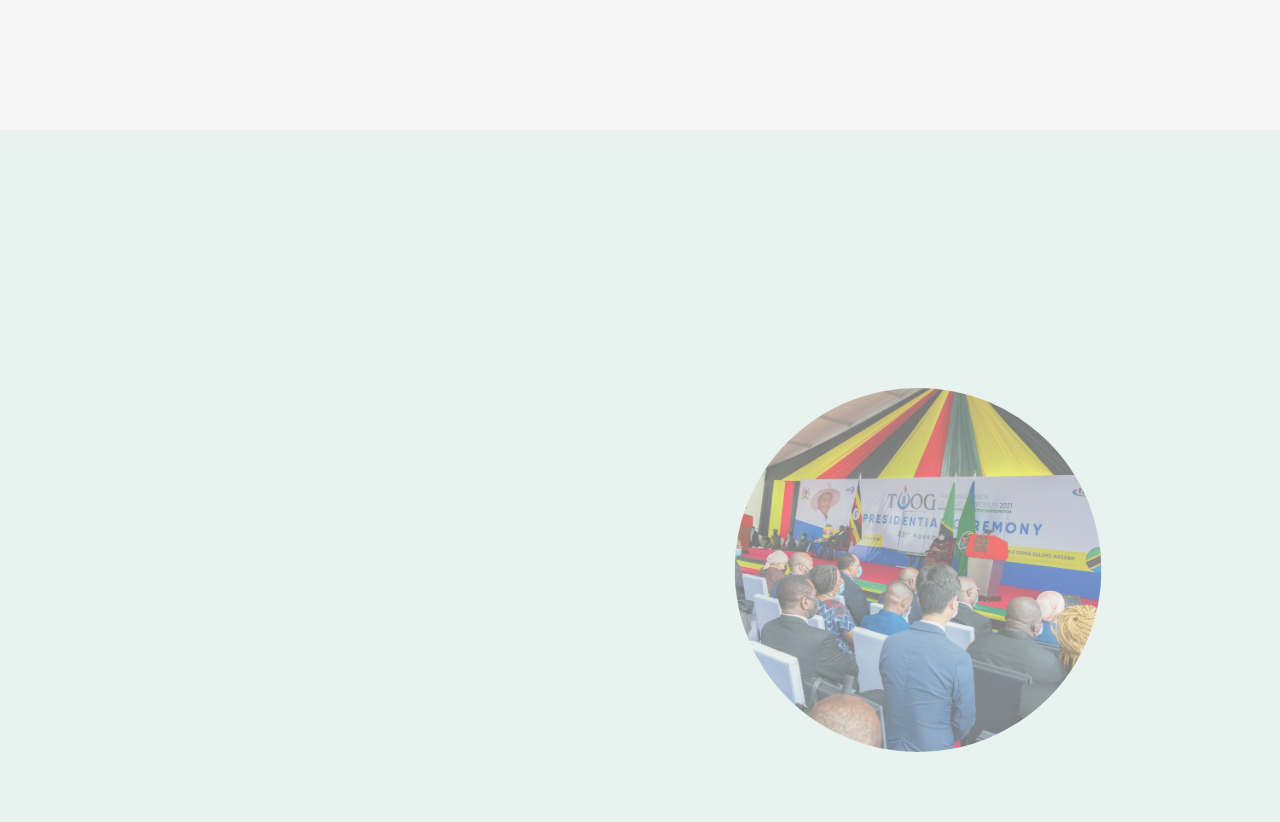
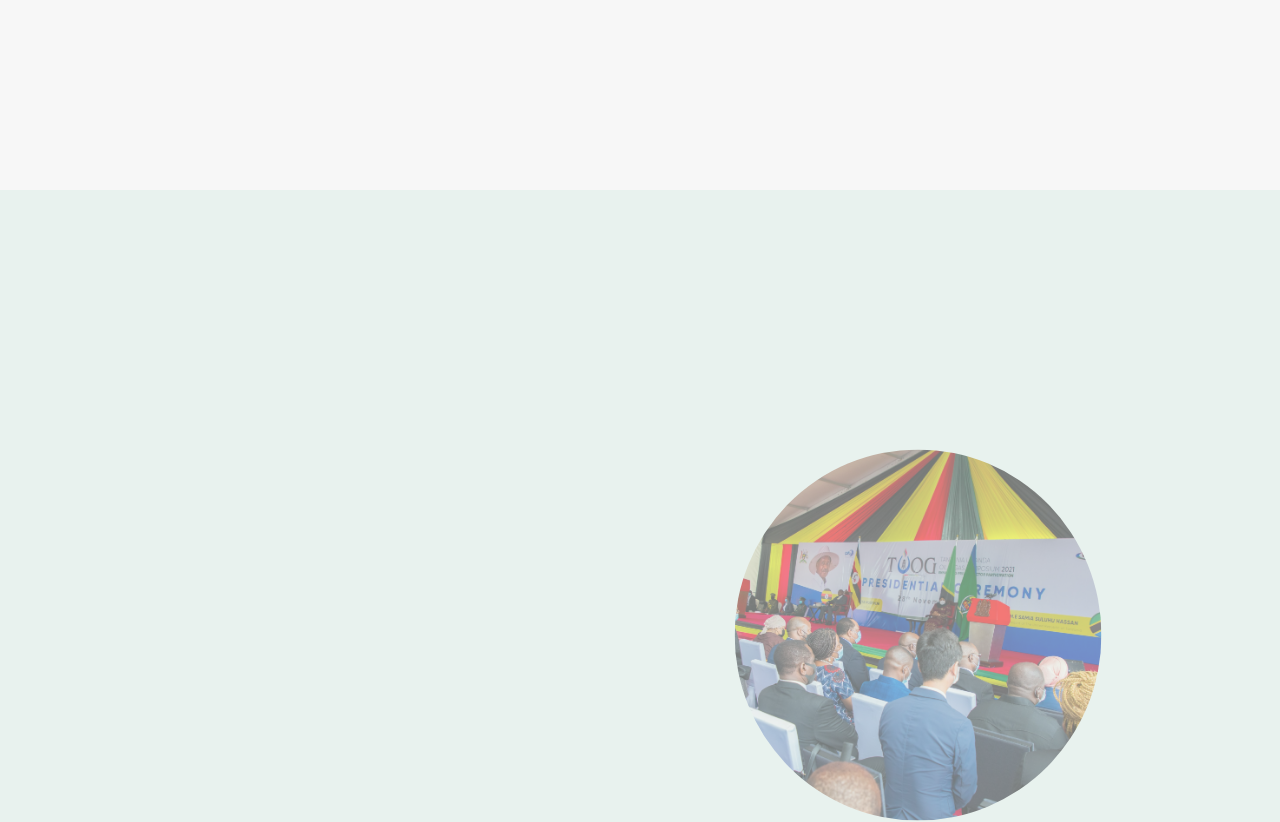
Before and after one commit to Condicode/tpsf, a Next.js app: page / in a window 1280 px wide. Shown: the part 1780-2602 px from the top of the page. Built offline with nearby package versions, Linux system fonts and the light colour scheme.

Commit message:
min-height changes

```diff
--- a/components/homepage/AboutHome.module.css
+++ b/components/homepage/AboutHome.module.css
@@ -4,8 +4,14 @@
     justify-content: center;
     width: 100%;
     height: 100vh;
+    min-height: 830px;
     margin-bottom: 100px;
 
+}
+@media screen and (max-width: 880px) {
+    .AboutHome {
+        min-height: 0;
+    }
 }
 @media screen and (max-width: 768px) {
     .AboutHome {
--- a/components/homepage/EventsHome.module.css
+++ b/components/homepage/EventsHome.module.css
@@ -2,12 +2,19 @@
     position: relative;
     display: flex;
     justify-content: center;
+    align-items: center;
     width: 100%;
-    height: fit-content;
+    height: 100vh;
+    min-height: 830px;
     margin-bottom: 100px;
     background-color: #e8f2ee;
 }
-@media screen and (max-width: 420px) {
+@media screen and (max-width: 880px) {
+    .EventsHome {
+        min-height: 0;
+    }
+}
+@media screen and (max-width: 768px) {
     .EventsHome {
         height: fit-content;
     }
@@ -24,7 +31,7 @@
     align-items: center;
     height: 100%;
     width: 100%;
-    padding: 200px;
+    padding: 100px 200px;
     gap: 30px;
     max-width: 1880px;
 }
@@ -216,25 +223,30 @@
 .EventsHome__Image {
     position: relative;
     width: 100%;
-    height: 65vh;
-    max-height: 650px;
+    height: 100%;
 }
 @media screen and (max-width: 1440px) {
     .EventsHome__Image {
         width: 90%;
-        height: 65vh;
+        height: 100%;
     }
 }
 @media screen and (max-width: 1310px) {
     .EventsHome__Image {
         width: 100%;
-        height: 65vh;
+        height: 100%;
         }
 }
 @media screen and (max-width: 1124px) {
     .EventsHome__Image {
         width: 100%;
-        height: 55vh;
+        height: 100%;
+    }
+}
+@media screen and (max-width: 880px) {
+    .EventsHome__Image {
+        width: 100%;
+        height: 80%;
     }
 }
 @media screen and (max-width: 768px) {
--- a/components/homepage/Hero.module.css
+++ b/components/homepage/Hero.module.css
@@ -4,7 +4,13 @@
     justify-content: center;
     height: 100vh;
     width: 100%;
+    min-height: 830px;
     margin-bottom: 100px;
+}
+@media screen and (max-width: 880px) {
+    .Hero {
+        min-height: 0;
+    }
 }
 @media screen and (max-width: 768px) {
     .Hero {
@@ -21,7 +27,6 @@
     position: relative;
     height: 100%;
     width: 100%;
-    /* top: 110px; */
     padding: 50px 200px;
     align-items: center;
     max-width: 1880px;
@@ -304,14 +309,14 @@
 }
 @media screen and (max-width: 1220px) {
     .Right {
-        height: 90vh;
+        height: 90%;
         padding: 0;
         padding: 100px 100px 100px 0;
     }
 }
 @media screen and (max-width: 1124px) {
     .Right {
-        height: 80vh;
+        height: 80%;
         padding: 50px 50px 50px 0;
     }
 }
@@ -319,6 +324,7 @@
     .Right {
         padding: 50px;
         width: 100%;
+        height: 90vh;
     }
 }
 @media screen and (max-width: 610px) {
```
